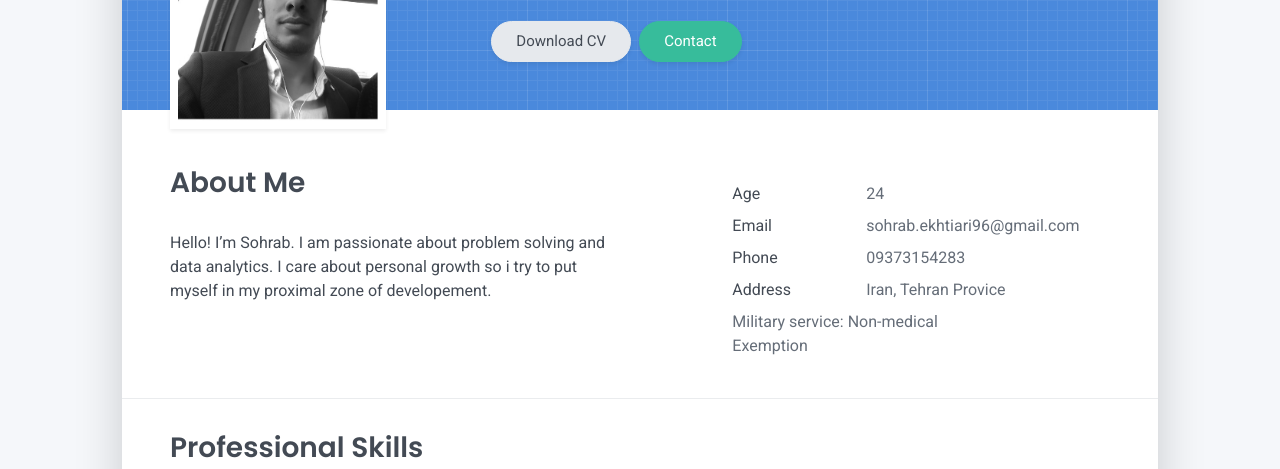
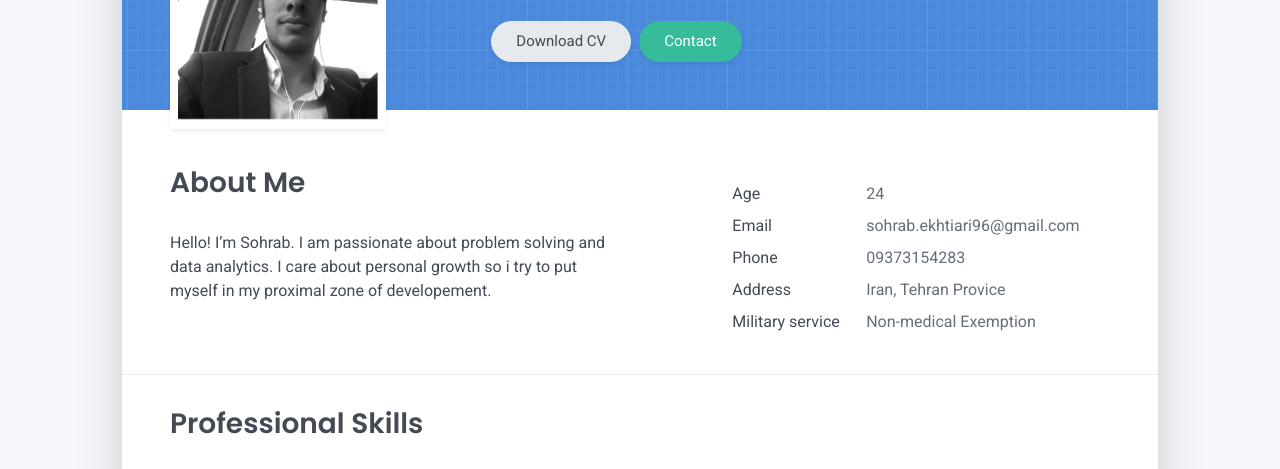
Before and after one commit to e-Sohrab/e-Sohrab.github.io, a plain HTML site: page index.html in a window 1280 px wide. Shown: the part 259-728 px from the top of the page. Drawn offline with Linux system fonts and the light colour scheme.

Commit message:
change introduction3

```diff
--- a/index.html
+++ b/index.html
@@ -93,8 +93,11 @@
           <div class="col-sm-8">
             <div class="pb-1 text-secondary">Iran, Tehran Provice</div>
           </div>
+		  <div class="col-sm-4">
+            <div class="pb-1">Military service</div>
+          </div>
 		  <div class="col-sm-8">
-            <div class="pb-1 text-secondary">Military service: Non-medical Exemption</div>
+            <div class="pb-1 text-secondary">Non-medical Exemption</div>
           </div>
         </div>
       </div>
```
